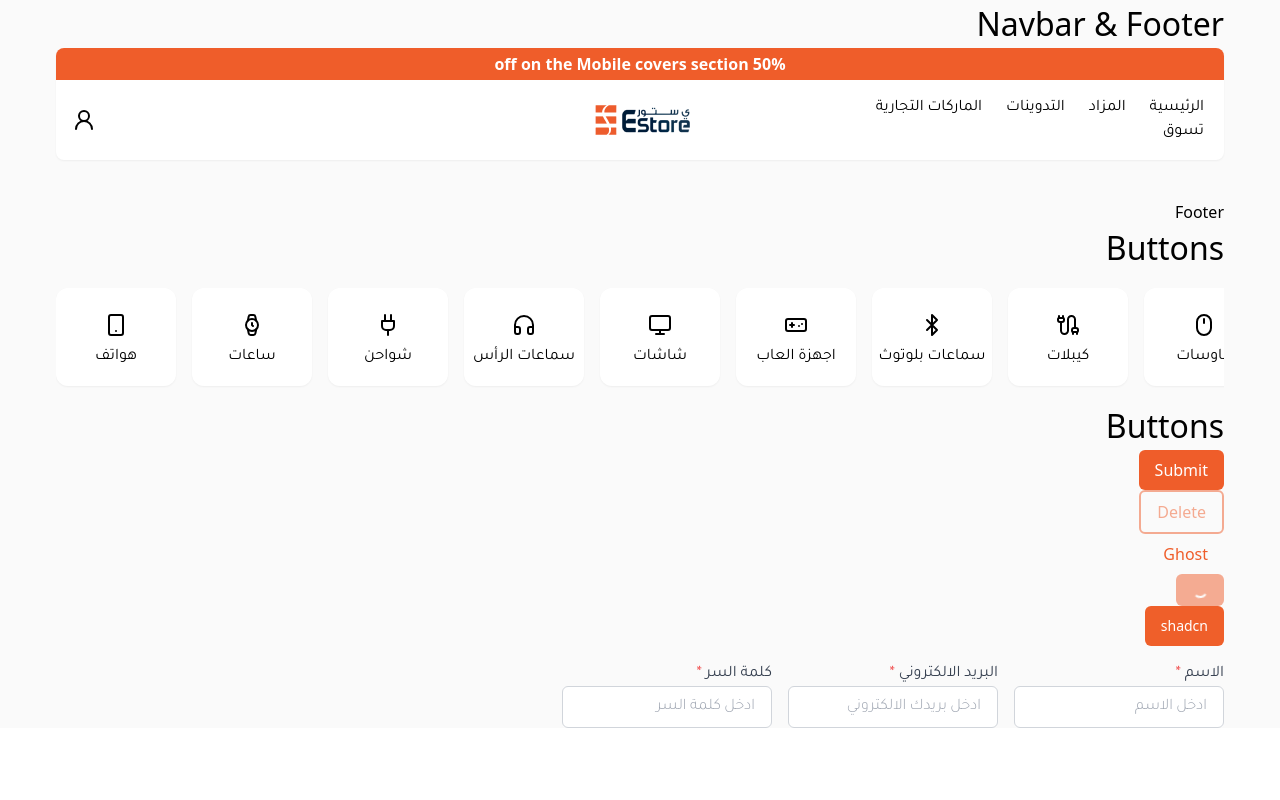
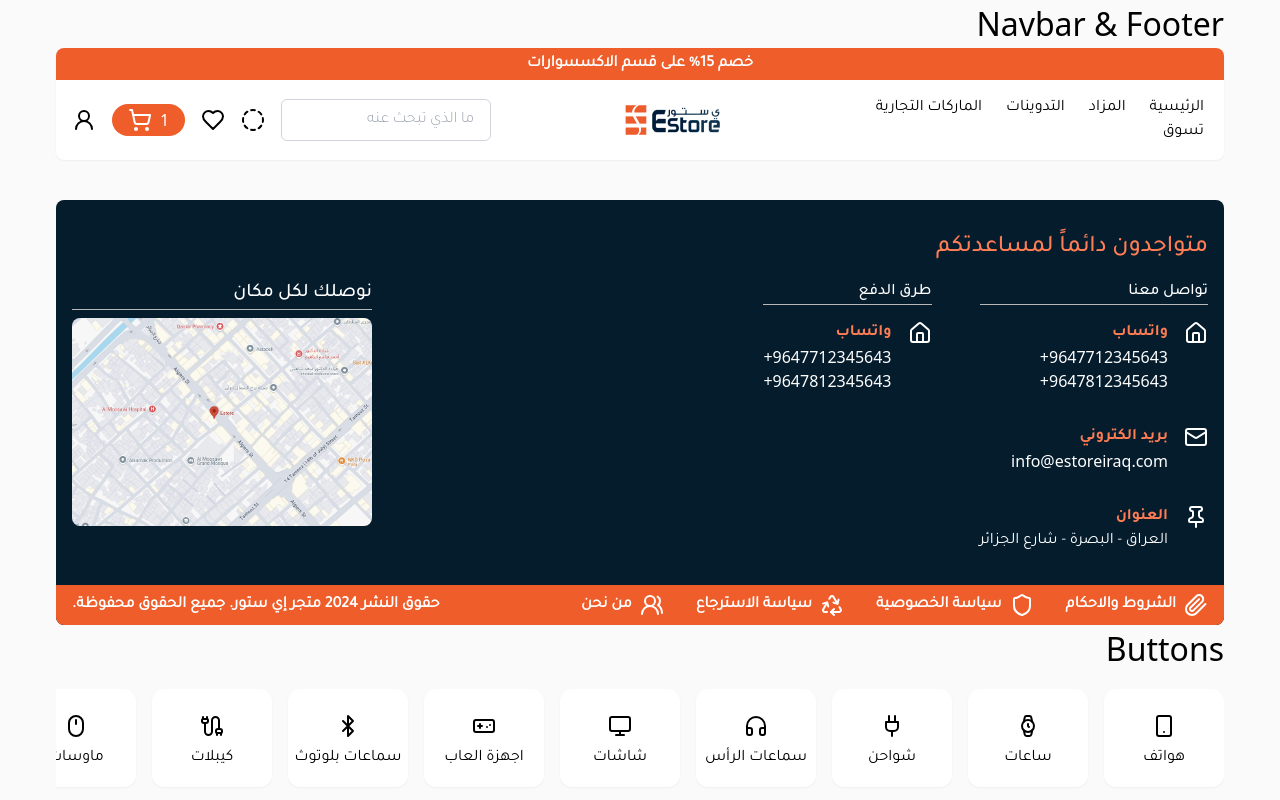
Before and after one commit to devhouse-org/e-store-frontend, a React (Vite) app: page / in a window 1280 px wide. Shown: the top 800 px of the page. Built offline with nearby package versions, Linux system fonts and the light colour scheme.

Commit message:
footer and navbar

```diff
--- a/src/components/CustomInput.tsx
+++ b/src/components/CustomInput.tsx
@@ -40,9 +40,8 @@ const CustomInput: React.FC<CustomInputProps> = ({
         value={value}
         onChange={onChange}
         disabled={disabled}
-        className={`px-4 py-2 border rounded-md focus:ring-1 focus:ring-blue-500 focus:outline-none font-tajawal-light  ${
-          error ? "border-red-500" : "border-gray-300"
-        } ${disabled ? "bg-gray-100 cursor-not-allowed" : ""}`}
+        className={`px-4 placeholder:text-right text-right py-2 border rounded-md focus:ring-1 focus:ring-blue-500 focus:outline-none font-tajawal-light  ${error ? "border-red-500" : "border-gray-300"
+          } ${disabled ? "bg-gray-100 cursor-not-allowed" : ""}`}
         required={required}
       />
       {error && <span className="text-red-500 text-sm ">{error}</span>}
--- a/src/components/Footer.tsx
+++ b/src/components/Footer.tsx
@@ -1,10 +1,97 @@
+import { Home, Mail, Paperclip, Pin, Recycle, Shield, UsersRound } from 'lucide-react'
 import React from 'react'
+import location from "../assets/images/location.png"
 
 type Props = {}
 
 const Footer = (props: Props) => {
     return (
-        <div>Footer</div>
+        <div className='bg-blue-800 rounded-lg overflow-hidden'>
+            <div className='px-4 py-4'>
+                <h1 className='font-tajawal-medium my-4 text-orange-400 text-2xl'>متواجدون دائماً لمساعدتكم</h1>
+                <div className="top flex justify-between ">
+                    <div className='flex gap-x-12 '>
+
+                        <div className="">
+                            <div className=''>
+                                <h1 className='font-tajawal-medium text-white border-b border-b-light-800'>تواصل معنا</h1>
+                                <div className='flex gap-x-4 py-4'>
+                                    <Home className='text-white' />
+                                    <div className='gap-x-4 items-center'>
+                                        <p className='font-tajawal-bold text-orange-400'>واتساب</p>
+                                        <p className='text-white'>9647712345643+</p>
+                                        <p className='text-white'>9647812345643+</p>
+                                    </div>
+                                </div>
+                                <div className='flex gap-x-4 py-4'>
+                                    <Mail className='text-white' />
+                                    <div className='gap-x-4 items-center'>
+                                        <p className='font-tajawal-bold text-orange-400'>بريد الكتروني</p>
+                                        <p className='text-white'>info@estoreiraq.com</p>
+                                    </div>
+                                </div>
+                                <div className='flex gap-x-4 py-4'>
+                                    <Pin className='text-white' />
+                                    <div className='gap-x-4 items-center'>
+                                        <p className='font-tajawal-bold text-orange-400'>العنوان</p>
+                                        <p className='text-white font-tajawal-regular'>العراق - البصرة - شارع الجزائر</p>
+                                    </div>
+                                </div>
+                            </div>
+                        </div>
+
+                        <div className="">
+                            <div className=''>
+                                <h1 className='font-tajawal-medium text-white border-b border-b-light-800'>طرق الدفع</h1>
+                                <div className='flex gap-x-4 py-4'>
+                                    <Home className='text-white' />
+                                    <div className='gap-x-4 items-center'>
+                                        <p className='font-tajawal-bold text-orange-400'>واتساب</p>
+                                        <p className='text-white'>9647712345643+</p>
+                                        <p className='text-white'>9647812345643+</p>
+                                    </div>
+                                </div>
+                            </div>
+                        </div>
+
+                    </div>
+
+                    <div>
+                        <div className="header">
+                            <div>
+                                <h1 className='font-tajawal-medium text-white border-b border-b-light-800 text-[1.2rem]'>نوصلك لكل مكان</h1>
+                                <div className='flex gap-x-4 items-center'>
+                                    <div className='w-[300px] h-[200px] mt-2'>
+                                        <img src={location} alt="e-store location" className='object-cover rounded-lg' />
+                                    </div>
+                                </div>
+                            </div>
+                        </div>
+                    </div>
+                </div>
+            </div>
+            <div className="bg-orange-500 text-white font-bold flex justify-between py-2 px-4 items-center" >
+                <ul className='flex items-center gap-x-8 font-tajawal-regular list-none'>
+                    <li className='flex gap-x-2 items-center justify-center'>
+                        <Paperclip />
+                        <p>الشروط والاحكام</p>
+                    </li>
+                    <li className='flex gap-x-2 items-center'>
+                        <Shield />
+                        <p>سياسة الخصوصية</p>
+                    </li>
+                    <li className='flex gap-x-2 items-center'>
+                        <Recycle />
+                        <p>سياسة الاسترجاع</p>
+                    </li>
+                    <li className='flex gap-x-2 items-center'>
+                        <UsersRound />
+                        <p>من نحن</p>
+                    </li>
+                </ul>
+                <h1 className='font-tajawal-regular'>حقوق النشر 2024 متجر إي ستور. جميع الحقوق محفوظة.</h1>
+            </div>
+        </div>
     )
 }
 
--- a/src/components/Navbar.tsx
+++ b/src/components/Navbar.tsx
@@ -1,5 +1,6 @@
-import { UserRound } from "lucide-react";
+import { CircleDashed, Heart, ShoppingBasket, ShoppingCart, UserRound } from "lucide-react";
 import logo from "../assets/images/Logo.png"
+import CustomInput from "./CustomInput";
 
 type Props = {
   hasAd?: boolean;
@@ -40,7 +41,7 @@ const Navbar = (props: Props) => {
     <div className="bg-white shadow-sm rounded-lg overflow-hidden">
       {props.hasAd && (
         <div className="ad bg-orange-500 text-white font-bold flex justify-center items-center py-1">
-          <h1>{props.adTitle}</h1>
+          <h1 className="font-tajawal-regular">{props.adTitle}</h1>
         </div>
       )}
 
@@ -61,7 +62,17 @@ const Navbar = (props: Props) => {
           <img src={logo} alt="e-store logo" />
         </div>
         <div dir="ltr" className="icons flex-1">
-          <UserRound />
+          <div className="flex items-center gap-x-4">
+            <UserRound className="hover:text-blue-500 transition ease-in-out cursor-pointer" />
+            <div className="text-white gap-x-2 flex items-center justify-center px-4 py-1
+             bg-orange-500 hover:bg-orange-500/90 transition ease-in-out cursor-pointer rounded-full">
+              <ShoppingCart className="" />
+              <p>1</p>
+            </div>
+            <Heart className="hover:text-blue-500 transition ease-in-out cursor-pointer" />
+            <CircleDashed className="hover:text-blue-500 transition ease-in-out cursor-pointer" />
+            <CustomInput placeholder="ما الذي تبحث عنه" />
+          </div>
         </div>
       </div>
     </div>
--- a/src/components/ui/button.tsx
+++ b/src/components/ui/button.tsx
@@ -3,6 +3,7 @@ import { Slot } from "@radix-ui/react-slot"
 import { cva, type VariantProps } from "class-variance-authority"
 
 import { cn } from "@/lib/utils"
+import { IconType } from "react-icons"
 
 const buttonVariants = cva(
   "inline-flex items-center justify-center gap-2 whitespace-nowrap rounded-md text-sm font-medium ring-offset-background transition-colors focus-visible:outline-none focus-visible:ring-2 focus-visible:ring-ring focus-visible:ring-offset-2 disabled:pointer-events-none disabled:opacity-50 [&_svg]:pointer-events-none [&_svg]:size-4 [&_svg]:shrink-0",
@@ -35,19 +36,37 @@ const buttonVariants = cva(
 
 export interface ButtonProps
   extends React.ButtonHTMLAttributes<HTMLButtonElement>,
-    VariantProps<typeof buttonVariants> {
-  asChild?: boolean
+  VariantProps<typeof buttonVariants> {
+  asChild?: boolean,
+  label?: string;
+  action?: () => void;
+  Icon?: IconType;
+  variation: "outline" | "fill" | "ghost";
+  isLoading?: boolean;
+  color?: "green" | "red" | "orange";
+  disabled?: boolean;
 }
 
 const Button = React.forwardRef<HTMLButtonElement, ButtonProps>(
-  ({ className, variant, size, asChild = false, ...props }, ref) => {
+  ({ className, variant, label, size, asChild = false, Icon, action, isLoading, ...props }, ref) => {
+
     const Comp = asChild ? Slot : "button"
+    console.log(label)
     return (
       <Comp
         className={cn(buttonVariants({ variant, size, className }))}
         ref={ref}
         {...props}
-      />
+      >
+        {isLoading ? (
+          <span className="spinner">Loading...</span> // Add your spinner styling
+        ) : (
+          <>
+            {Icon && <Icon className="icon-class" />} {/* Render the Icon */}
+            {label && <span>{label}</span>} {/* Render the label */}
+          </>
+        )}
+      </Comp>
     )
   }
 )
--- a/src/pages/Components.tsx
+++ b/src/pages/Components.tsx
@@ -6,12 +6,13 @@ import { carouselCardData } from "@/utils/dummy_data/data";
 import CustomInput from "@/components/CustomInput";
 import Navbar from "@/components/Navbar";
 import { Button as Button1 } from "@/components/ui/button";
+import { Home } from "lucide-react";
 const Components = () => {
   return (
     <div className="bg-light-200 px-14 flex flex-col gap-x-20">
       <div className="navbar_and_footer">
         <SectionTitle title="Navbar & Footer" />
-        <Navbar hasAd adTitle="50% off on the Mobile covers section" />
+        <Navbar hasAd adTitle="خصم 15% على قسم الاكسسوارات" />
 
         <div className="footer mt-10">
           <Footer />
@@ -21,7 +22,7 @@ const Components = () => {
       <div className="btns">
         <SectionTitle title="Buttons" />
 
-        <div className="flex gap-x-4 py-2 flex-row-reverse overflow-x-auto">
+        <div className="flex gap-x-4 py-2 overflow-x-auto">
 
           {
             carouselCardData.map((item) => (
@@ -50,7 +51,7 @@ const Components = () => {
           isLoading
           color="orange"
         />
-        <Button1>shadcn</Button1>
+        <Button1 label="shadcn" variation="outline" />
       </div>
 
       <div className="input flex  gap-4 mt-4">
--- a/tailwind.config.js
+++ b/tailwind.config.js
@@ -50,8 +50,8 @@ export default {
   				'500': '#0A2F4B',
   				'600': '#08273E',
   				'700': '#061F31',
-  				'800': '#041725',
-  				'900': '#020F18'
+  				'800': '#051C2D',
+  				'900': '#111723'
   			},
   			background: 'hsl(var(--background))',
   			foreground: 'hsl(var(--foreground))',
```
Also changed, not shown: src/assets/images/location.png (added), 1 other file (tests, documents, lock files or other folders).
